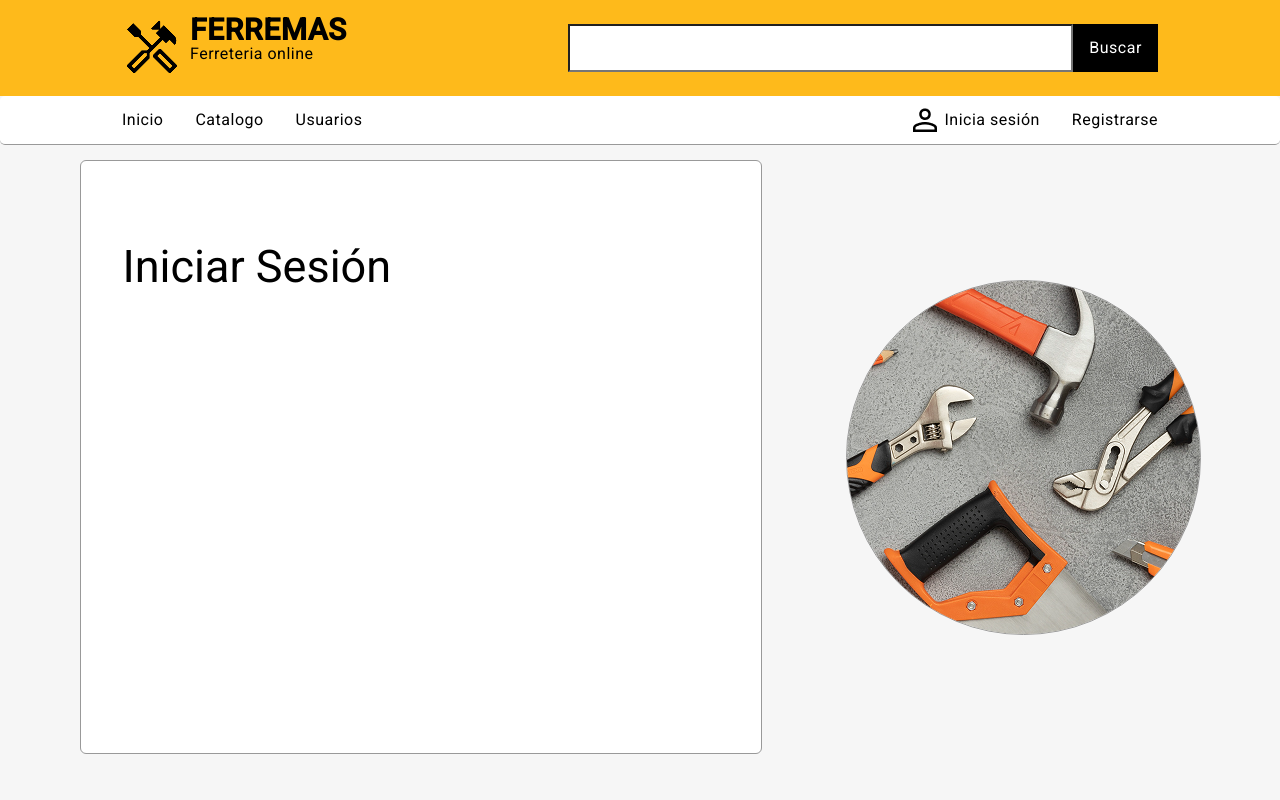
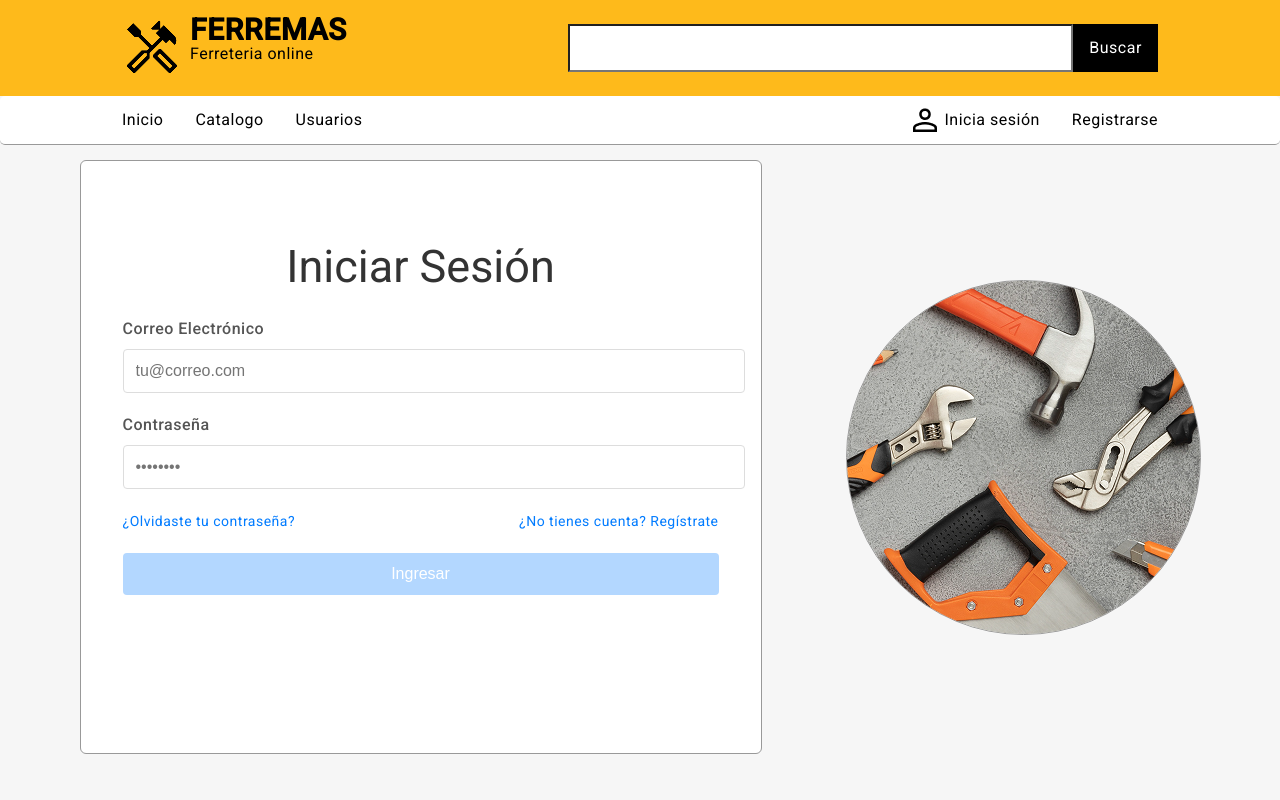
Before and after one commit to BrianMartelA/FerremasIT-Inte-, an Angular app: page /login in a window 1280 px wide. Shown: the top 800 px of the page. Built offline with nearby package versions, Linux system fonts and the light colour scheme.

Commit message:
login funcionando

```diff
--- a/src/app/pages/login/login.component.css
+++ b/src/app/pages/login/login.component.css
@@ -33,3 +33,97 @@
   background-color: #fff;
   border: 1px solid #999;
 }
+
+
+.login-container {
+  max-width: 400px;
+  margin: 50px auto;
+  padding: 30px;
+  border: 1px solid #e0e0e0;
+  border-radius: 8px;
+  box-shadow: 0 4px 12px rgba(0, 0, 0, 0.1);
+  background-color: white;
+}
+
+h2 {
+  text-align: center;
+  color: #333;
+  margin-bottom: 24px;
+}
+
+.form-group {
+  margin-bottom: 20px;
+}
+
+label {
+  display: block;
+  margin-bottom: 8px;
+  font-weight: 500;
+  color: #555;
+}
+
+input {
+  width: 100%;
+  padding: 12px;
+  border: 1px solid #ddd;
+  border-radius: 4px;
+  font-size: 16px;
+}
+
+input:focus {
+  border-color: #007bff;
+  outline: none;
+  box-shadow: 0 0 0 2px rgba(0, 123, 255, 0.25);
+}
+
+.form-options {
+  display: flex;
+  justify-content: space-between;
+  margin-bottom: 20px;
+  font-size: 14px;
+}
+
+.forgot-password, .register-link {
+  color: #007bff;
+  text-decoration: none;
+}
+
+.forgot-password:hover, .register-link:hover {
+  text-decoration: underline;
+}
+
+button {
+  width: 100%;
+  padding: 12px;
+  background-color: #007bff;
+  color: white;
+  border: none;
+  border-radius: 4px;
+  font-size: 16px;
+  cursor: pointer;
+  transition: background-color 0.3s;
+}
+
+button:disabled {
+  background-color: #b3d7ff;
+  cursor: not-allowed;
+}
+
+button:hover:not(:disabled) {
+  background-color: #0056b3;
+}
+
+.error {
+  color: #dc3545;
+  font-size: 14px;
+  margin-top: 5px;
+}
+
+.error-message {
+  background-color: #f8d7da;
+  color: #721c24;
+  padding: 10px;
+  border-radius: 4px;
+  margin-bottom: 20px;
+  text-align: center;
+}
--- a/src/app/pages/login/login.component.html
+++ b/src/app/pages/login/login.component.html
@@ -3,6 +3,35 @@
   <div class="bento">
     <div class="login-form">
       <h2>Iniciar Sesión</h2>
+      <form [formGroup]="loginForm" (ngSubmit)="onSubmit()">
+        <div class="form-group">
+          <label for="email">Correo Electrónico</label>
+          <input type="email" id="email" formControlName="email" placeholder="tu@correo.com">
+          <div *ngIf="loginForm.get('email')?.invalid && loginForm.get('email')?.touched" class="error">
+            Por favor ingresa un correo válido
+          </div>
+        </div>
+
+        <div class="form-group">
+          <label for="password">Contraseña</label>
+          <input type="password" id="password" formControlName="password" placeholder="••••••••">
+          <div *ngIf="loginForm.get('password')?.invalid && loginForm.get('password')?.touched" class="error">
+            La contraseña es obligatoria
+          </div>
+        </div>
+
+        <div class="form-options">
+          <a href="#" class="forgot-password">¿Olvidaste tu contraseña?</a>
+          <a routerLink="/register" class="register-link">¿No tienes cuenta? Regístrate</a>
+        </div>
+
+        <div *ngIf="errorMessage" class="error-message">{{ errorMessage }}</div>
+
+        <button type="submit" [disabled]="loginForm.invalid || loading">
+          <span *ngIf="!loading">Ingresar</span>
+          <span *ngIf="loading">Cargando...</span>
+        </button>
+      </form>
     </div>
     <div class="login-img">
       <img src="images\image 16.png" alt="">
--- a/src/app/pages/login/login.component.ts
+++ b/src/app/pages/login/login.component.ts
@@ -1,17 +1,62 @@
 import { ApiService } from './../../services/api.service';
 import { Component } from '@angular/core';
-import { FormGroup, FormsModule } from '@angular/forms';
+import { FormGroup, FormsModule, Validators, FormBuilder } from '@angular/forms';
 import { Router, RouterLink } from '@angular/router';
 import { HeaderComponent } from "../../shared/header/header.component";
 import { SharedModule } from '../../shared/shared.module';
+import { AuthService } from '../../services/auth.service';
+import { ReactiveFormsModule } from '@angular/forms';
+import { CommonModule } from '@angular/common';
+
 
 @Component({
   selector: 'app-login',
   standalone: true,
-  imports: [FormsModule, SharedModule],
+  imports: [FormsModule, SharedModule, ReactiveFormsModule, CommonModule],
   templateUrl: './login.component.html',
   styleUrl: './login.component.css'
 })
 export class LoginComponent {
+  loginForm: FormGroup;
+  errorMessage: string = '';
+  loading: boolean = false;
 
-   }
+  constructor(
+    private fb: FormBuilder,
+    private apiService: ApiService,
+    private router: Router
+  ) {
+    this.loginForm = this.fb.group({
+      email: ['', [Validators.required, Validators.email]],
+      password: ['', Validators.required]
+    });
+  }
+
+  onSubmit(): void {
+    if (this.loginForm.valid) {
+      this.loading = true;
+      this.errorMessage = '';
+
+      const { email, password } = this.loginForm.value;
+
+      this.apiService.login(email, password).subscribe({
+        next: (response) => {
+          // Guardar token y datos de usuario
+          localStorage.setItem('token', response.token);
+          localStorage.setItem('user', JSON.stringify(response.user));
+
+          // Redirigir al catálogo
+          this.router.navigate(['/catalogue']);
+        },
+        error: (err) => {
+          console.error('Error en login:', err);
+          this.errorMessage = 'Credenciales incorrectas. Por favor, inténtalo de nuevo.';
+          this.loading = false;
+        },
+        complete: () => {
+          this.loading = false;
+        }
+      });
+    }
+  }
+}
--- a/src/app/services/api.service.ts
+++ b/src/app/services/api.service.ts
@@ -38,4 +38,11 @@ export class ApiService {
   deleteUser(userId: number) {
     return this.http.delete(`${this.baseUrl}/users/${userId}/`);
   }
+
+  login(email: string, password: string): Observable<any> {
+  return this.http.post(`${this.baseUrl}/auth/login/`, {
+    username: email,  // Cambiado de 'email' a 'username'
+    password
+  });
+  }
 }
```
Also changed, not shown: src/app/guards/auth.guard.ts (added, +20 -0 lines), src/app/services/auth.service.ts (added, +22 -0 lines), 2 other files (tests, documents, lock files or other folders).
